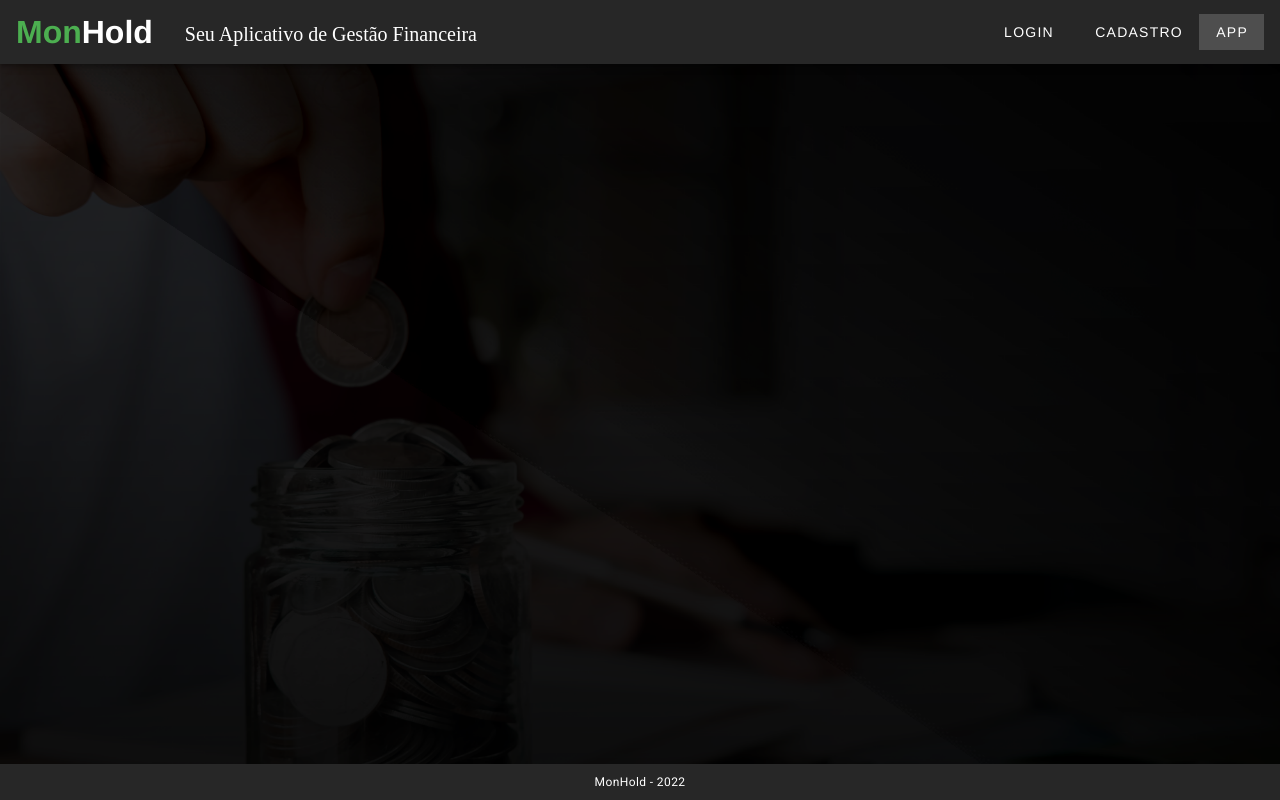
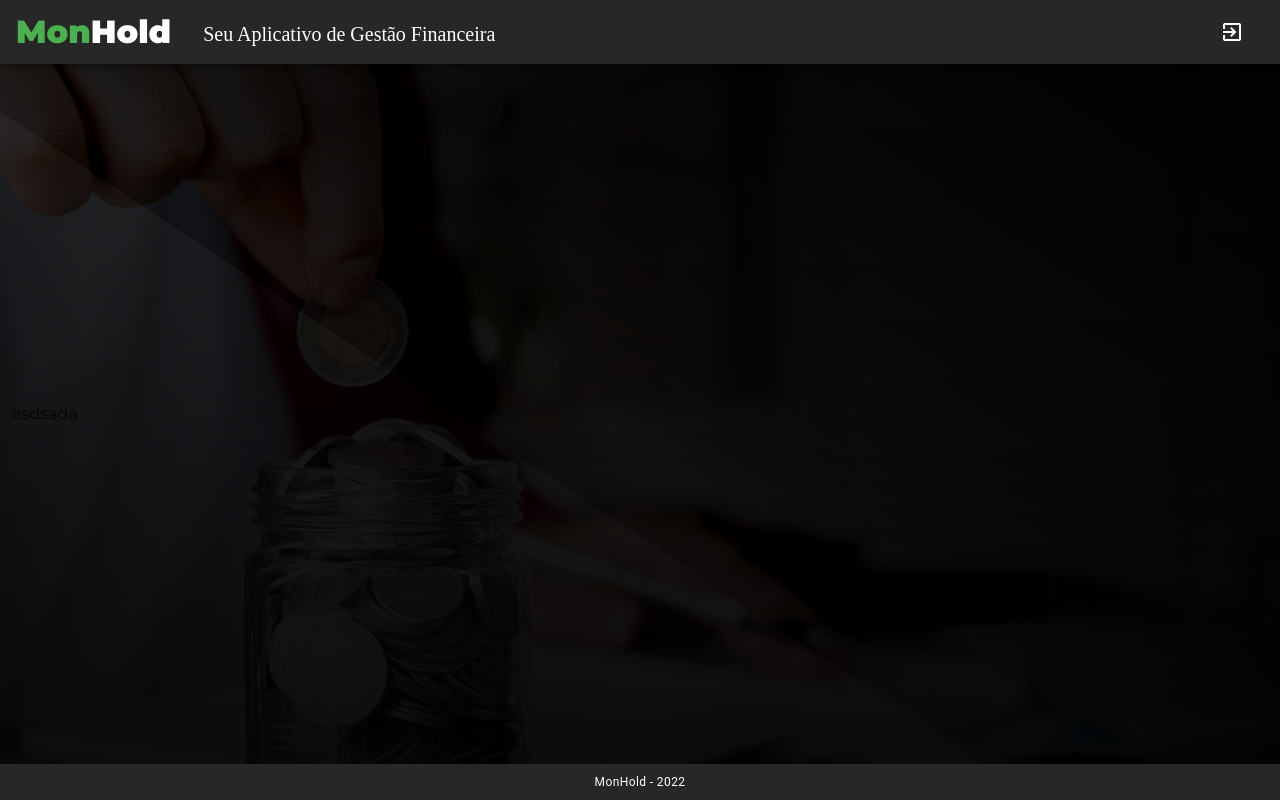
Before and after one commit to ReneZNT/monhold, a Vue app in the folder monhold/: page /app in a window 1280 px wide. Built offline with nearby package versions, Linux system fonts and the light colour scheme.

Commit message:
Adicionada Fonte padrão, Imagens de fundo definida globalmente e outros pequenos ajustes

```diff
--- a/monhold/public/index.html
+++ b/monhold/public/index.html
@@ -1,19 +1,25 @@
 <!DOCTYPE html>
-<html lang="en">
+<html lang="pt-br">
+
 <head>
   <meta charset="utf-8">
   <meta http-equiv="X-UA-Compatible" content="IE=edge">
   <meta name="viewport" content="width=device-width,initial-scale=1.0">
   <link rel="icon" href="<%= BASE_URL %>favicon.ico">
-    <title><%= htmlWebpackPlugin.options.title %></title>
-    <link rel="stylesheet" href="https://fonts.googleapis.com/css?family=Roboto:100,300,400,500,700,900">
+  <title>
+    <%= htmlWebpackPlugin.options.title %>
+  </title>
+  <link rel="stylesheet" href="https://fonts.googleapis.com/css?family=Montserrat:100,300,400,500,700,900">
   <link rel="stylesheet" href="https://cdn.jsdelivr.net/npm/@mdi/font@latest/css/materialdesignicons.min.css">
 </head>
+
 <body>
   <noscript>
-      <strong>We're sorry but <%= htmlWebpackPlugin.options.title %> doesn't work properly without JavaScript enabled. Please enable it to continue.</strong>
+    <strong>We're sorry but <%= htmlWebpackPlugin.options.title %> doesn't work properly without JavaScript enabled.
+        Please enable it to continue.</strong>
   </noscript>
   <div id="app"></div>
   <!-- built files will be auto injected -->
 </body>
+
 </html>
--- a/monhold/src/App.vue
+++ b/monhold/src/App.vue
@@ -10,9 +10,24 @@
 
       <v-spacer />
 
-      <v-btn class="mr-2" to="/" tile text>Login</v-btn>
-      <v-btn to="/cadastro" tile text>Cadastro</v-btn>
-      <v-btn to="/app" tile text>App</v-btn>
+      <v-btn v-show="$route.name != 'app'" to="/" class="mr-1" tile text>
+        Login
+      </v-btn>
+      <v-btn
+        v-show="$route.name != 'app'"
+        to="/cadastro"
+        class="mr-1"
+        tile
+        text
+      >
+        Cadastro
+      </v-btn>
+      <v-btn v-show="$route.name != 'app'" to="/app" class="mr-1" tile text>
+        App
+      </v-btn>
+      <v-btn v-show="$route.name == 'app'" to="/" text tile>
+        <v-icon>mdi-exit-to-app</v-icon>
+      </v-btn>
     </v-app-bar>
     <v-main>
       <router-view />
@@ -23,25 +38,24 @@
   </v-app>
 </template>
 
-<style lang="scss">
-#app {
-  font-family: Avenir, Helvetica, Arial, sans-serif;
-  -webkit-font-smoothing: antialiased;
-  -moz-osx-font-smoothing: grayscale;
-  text-align: center;
-  color: #2c3e50;
+<style>
+body,
+html {
+  overflow: auto;
+}
+.v-application,
+.v-application [class*="text-"] {
+  font-family: "Montserrat" !important;
+  /*Essa fonte foi importada no arquivo index.html que fica na pasta public (linha 12 >Nesse momento<)*/
 }
 
-nav {
-  padding: 30px;
+.imagem-fundo {
+  background: url("./assets/fundo.png") no-repeat center top fixed;
+  background-size: cover !important;
+}
 
-  a {
-    font-weight: bold;
-    color: #2c3e50;
-
-    &.router-link-exact-active {
-      color: #42b983;
-    }
-  }
+.imagem-fundo-app {
+  background: url("./assets/fundo-app.png") no-repeat center top fixed;
+  background-size: cover !important;
 }
 </style>
--- a/monhold/src/views/Cadastro.vue
+++ b/monhold/src/views/Cadastro.vue
@@ -1,9 +1,13 @@
 <template>
-  <div fluid class="fill-height imagem-fundo">
-    <v-container class="fill-height d-flex justify-center">
+  <v-container
+    fluid
+    class="fill-height d-flex justify-center imagem-fundo"
+    style="background-color: #2f2f2f"
+  >
     <div>
       <v-card class="elevation-22 py-8" dark style="width: 420px" ref="form">
         <v-card-text>
+          <span class="text-h5">CADASTRO</span>
           <v-text-field
             v-model="nome"
             :rules="[() => !!nome || 'Campo obrigatório']"
@@ -13,7 +17,7 @@
           ></v-text-field>
           <v-text-field
             v-model="email"
-              :rules="[() => !!nome || 'Campo obrigatório']"
+            :rules="[() => !!email || 'Campo obrigatório']"
             label="Digite seu e-mail"
             placeholder="e-mail"
             required
@@ -36,8 +40,7 @@
             v-model="confirmacaodesenha"
             :rules="[
               () => !!senha || 'Campo obrigatório',
-                () =>
-                  !!verificacaodesenha() || 'Senha deve ser igual a anterior',
+              () => !!verificacaodesenha() || 'Senha deve ser igual a anterior',
               () =>
                 (!!senha && senha.length <= 20) ||
                 'Sua senha deve conter no máximo 20 caracteres ',
@@ -52,12 +55,11 @@
       </v-card>
       <div class="mt-10 d-flex px-10">
         <v-btn block @click="verificacaodesenha()" class="py-8" dark>
-            proximo
+          Cadastrar
         </v-btn>
       </div>
     </div>
   </v-container>
-  </div>
 </template>
 
 <script>
@@ -76,11 +78,3 @@ export default {
   },
 };
 </script>
-
-
-<style>
-.imagem-fundo {
-  background: url("../assets/fundo.png") no-repeat center top fixed;
-  background-size: cover !important;
-}
-</style>
--- a/monhold/src/views/Login.vue
+++ b/monhold/src/views/Login.vue
@@ -1,12 +1,12 @@
 <template>
-  <div class="fill-height imagem-fundo">
+  <div class="fill-height imagem-fundo" style="background-color: #2f2f2f">
     <v-container class="fill-height d-flex justify-center">
       <div>
         <v-card class="elevation-22 py-8" dark style="width: 420px" ref="form">
           <v-card-text>
             <v-text-field
               v-model="email"
-              :rules="[() => !!name || 'Campo obrigatório']"
+              :rules="[() => !!email || 'Campo obrigatório']"
               label="Digite seu e-mail"
               placeholder="usuario@gmail.com.br"
               required
@@ -28,7 +28,9 @@
           </v-card-text>
         </v-card>
         <div class="mt-10 d-flex px-10">
-          <v-btn class="px-9 py-6" dark width="150px"> Cadastrar </v-btn>
+          <v-btn class="px-9 py-6" dark width="150px" to="/cadastro">
+            Cadastrar
+          </v-btn>
           <v-spacer />
           <v-btn class="px-9 py-6" dark width="150px"> Entrar </v-btn>
         </div>
@@ -40,10 +42,3 @@
 <script>
 export default {};
 </script>
-
-<style>
-.imagem-fundo {
-  background: url("../assets/fundo.png") no-repeat center top fixed;
-  background-size: cover !important;
-}
-</style>
--- a/monhold/src/views/Principal.vue
+++ b/monhold/src/views/Principal.vue
@@ -4,6 +4,7 @@
     class="fill-height imagem-fundo-app"
     style="background-color: #2f2f2f"
   >
+    asdsada
   </v-container>
 </template>
 
@@ -23,11 +24,3 @@ export default {
   },
 };
 </script>
-
-
-<style>
-.imagem-fundo-app {
-  background: url("../assets/fundo-app.png") no-repeat center top fixed;
-  background-size: cover !important;
-}
-</style>
```
Lines whose indentation alone changed are shown as unchanged.
